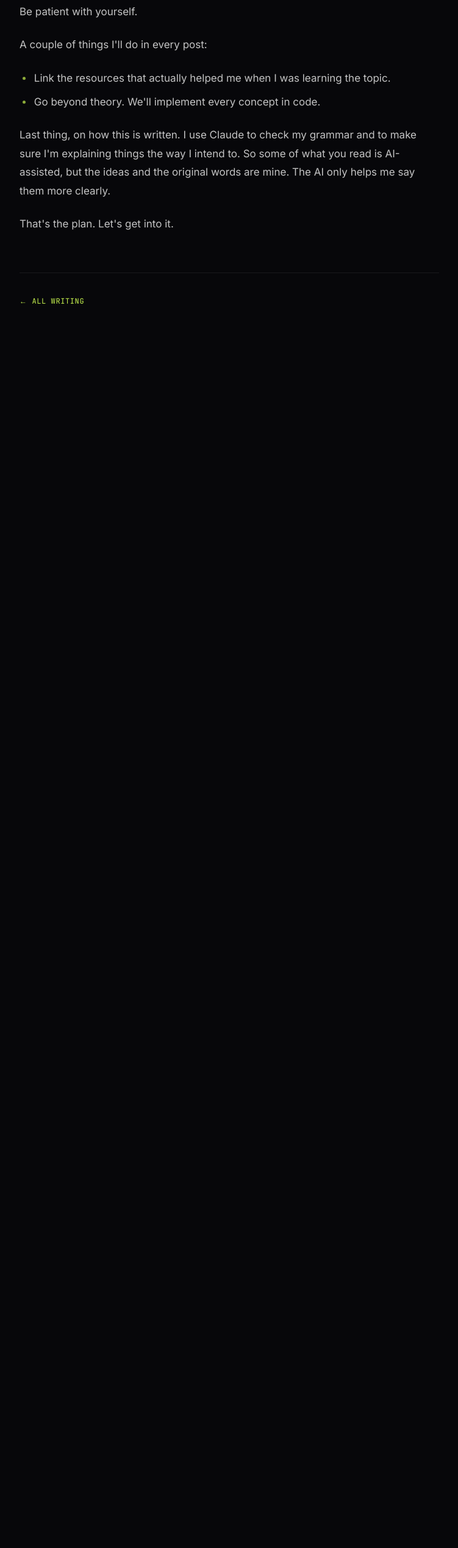
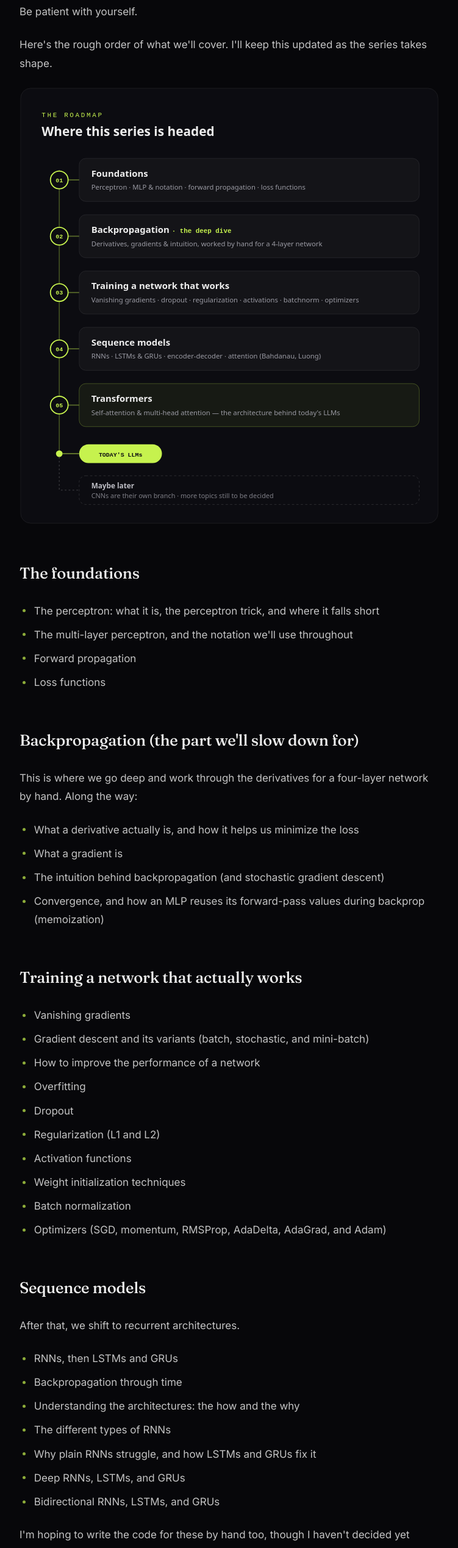
Before and after one commit to MokshitSurana/Mokshit-s-portfolio, a Next.js app: page /blog/neural-networks-from-scratch-intro in a window 1280 px wide. Shown: the part 1325-3864 px from the top of the page at 61% size, without its empty margins (264-1015 px from the left). Before the commit the page ends 1941 px from the top, so only its background shows below. Built offline with nearby package versions, Linux system fonts and the light colour scheme; no server answers.

Commit message:
Add series roadmap (diagram + topic list) to intro post
Embeds an SVG roadmap figure grouping the series into five phases, plus
the full topic breakdown as text for depth and SEO, including the
sequence-models and transformers branches and the undecided items.

```diff
--- a/src/app/globals.css
+++ b/src/app/globals.css
@@ -234,6 +234,11 @@ h5,
   border: 0;
   border-top: 1px solid var(--line);
 }
+.post img {
+  display: block;
+  width: 100%;
+  height: auto;
+}
 
 /* subtle grain overlay */
 .grain::before {
--- a/src/content/blog/00-introduction.md
+++ b/src/content/blog/00-introduction.md
@@ -15,6 +15,60 @@ There are already a ton of resources out there, videos, blogs, and articles, and
 
 One heads-up before we begin: a few of these concepts are genuinely hard, and you probably won't understand them on the first read. That's completely normal. My recommendation is to read the article again and give yourself some time to sit with the idea. The researchers who came up with these things spent years on them, so it's unrealistic to expect to absorb everything in one go. We all learn at different speeds. Be patient with yourself.
 
+Here's the rough order of what we'll cover. I'll keep this updated as the series takes shape.
+
+![Roadmap of the neural networks series: foundations, backpropagation, training techniques, sequence models, and transformers, leading to today's LLMs.](/blog/roadmap.svg)
+
+## The foundations
+
+- The perceptron: what it is, the perceptron trick, and where it falls short
+- The multi-layer perceptron, and the notation we'll use throughout
+- Forward propagation
+- Loss functions
+
+## Backpropagation (the part we'll slow down for)
+
+This is where we go deep and work through the derivatives for a four-layer network by hand. Along the way:
+
+- What a derivative actually is, and how it helps us minimize the loss
+- What a gradient is
+- The intuition behind backpropagation (and stochastic gradient descent)
+- Convergence, and how an MLP reuses its forward-pass values during backprop (memoization)
+
+## Training a network that actually works
+
+- Vanishing gradients
+- Gradient descent and its variants (batch, stochastic, and mini-batch)
+- How to improve the performance of a network
+- Overfitting
+- Dropout
+- Regularization (L1 and L2)
+- Activation functions
+- Weight initialization techniques
+- Batch normalization
+- Optimizers (SGD, momentum, RMSProp, AdaDelta, AdaGrad, and Adam)
+
+## Sequence models
+
+After that, we shift to recurrent architectures.
+
+- RNNs, then LSTMs and GRUs
+- Backpropagation through time
+- Understanding the architectures: the how and the why
+- The different types of RNNs
+- Why plain RNNs struggle, and how LSTMs and GRUs fix it
+- Deep RNNs, LSTMs, and GRUs
+- Bidirectional RNNs, LSTMs, and GRUs
+
+I'm hoping to write the code for these by hand too, though I haven't decided yet whether that's necessary.
+
+## Toward transformers
+
+- Encoder-decoder models
+- Attention (Bahdanau and Luong)
+
+That's roughly as far as I've mapped out in detail so far. After attention, we'll get into transformers, including self-attention and multi-head attention, which make up the architecture behind today's LLMs. I'm still undecided on CNNs, since they're really their own branch of the field, and there's more I'll figure out as we go.
+
 A couple of things I'll do in every post:
 
 - Link the resources that actually helped me when I was learning the topic.
```
Also changed, not shown: public/blog/roadmap.svg (added).
